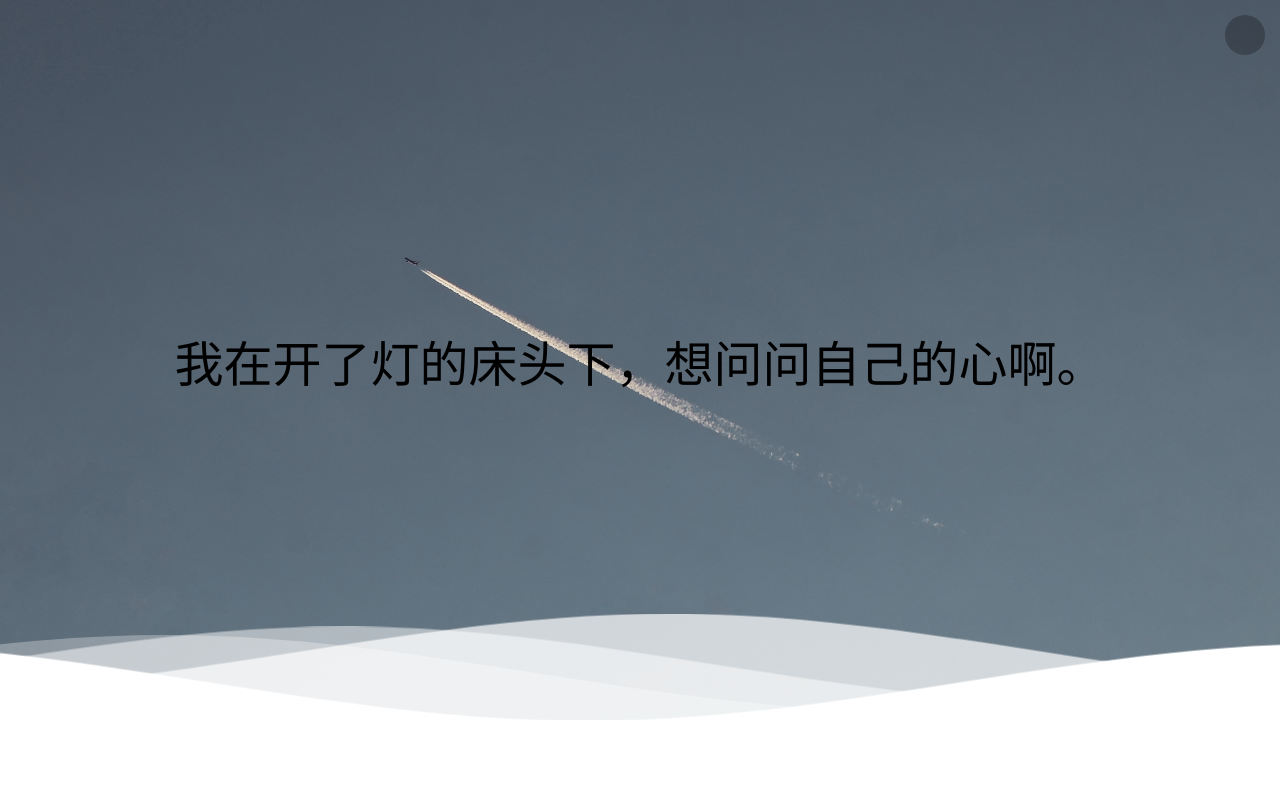
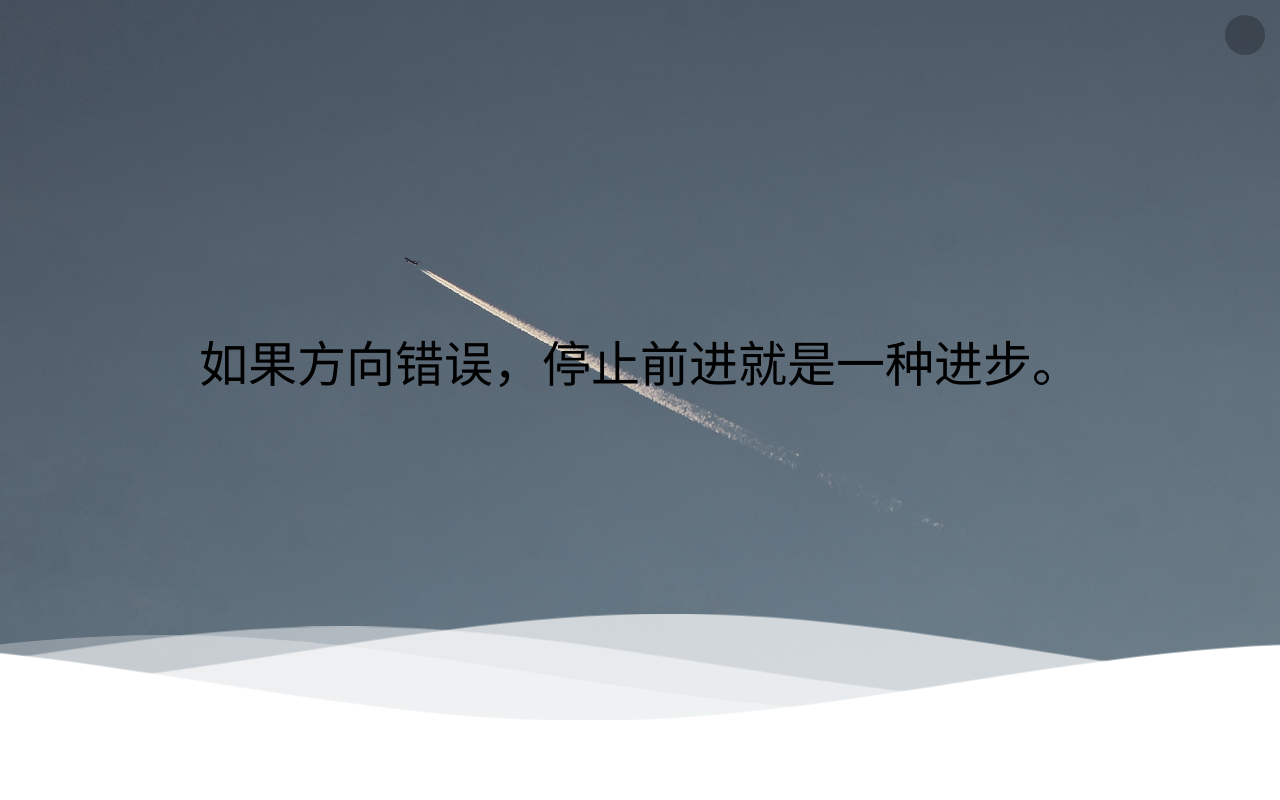
Before and after one commit to yusp-spin/yusp-spin.github.io, a plain HTML site: page index.html in a window 1280 px wide. Shown: the top 800 px of the page. Drawn offline with nearby package versions, Linux system fonts and the light colour scheme; some packages are replaced by stand-ins of ours; a small style sheet from the web is missing.

Commit message:
Site updated: 2020-09-13 14:14:06

```diff
--- a/index.html
+++ b/index.html
@@ -76,7 +76,7 @@
       },
       motto: {
         api: '',
-        default: '我在开了灯的床头下，想问问自己的心啊。'
+        default: '如果方向错误，停止前进就是一种进步。'
       },
       galleries: {
         enable: true
```
Also changed, not shown: 2020/09/13/hello-world/index.html (+1 -1 lines), 2020/09/13/my-first-article/index.html (+1 -1 lines), archives/2020/09/index.html (+1 -1 lines), archives/2020/index.html (+1 -1 lines), archives/index.html (+1 -1 lines).
